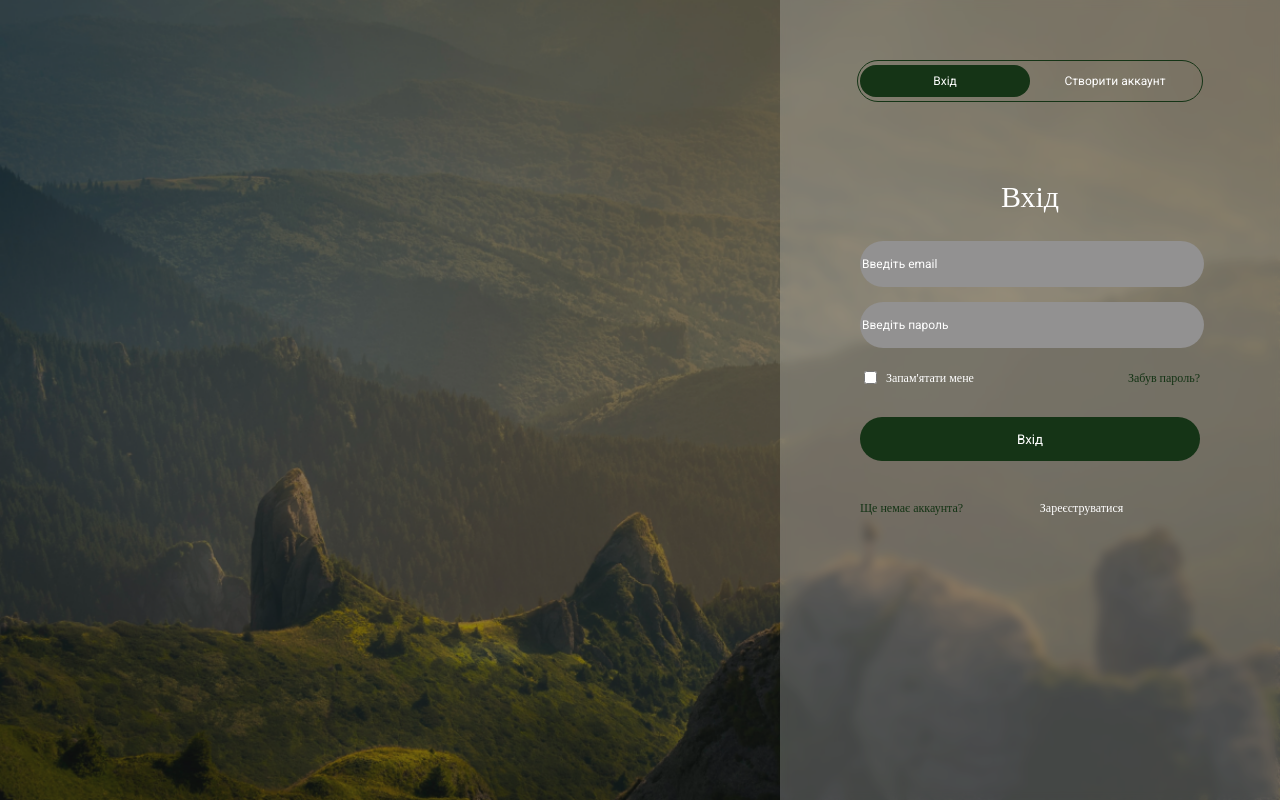
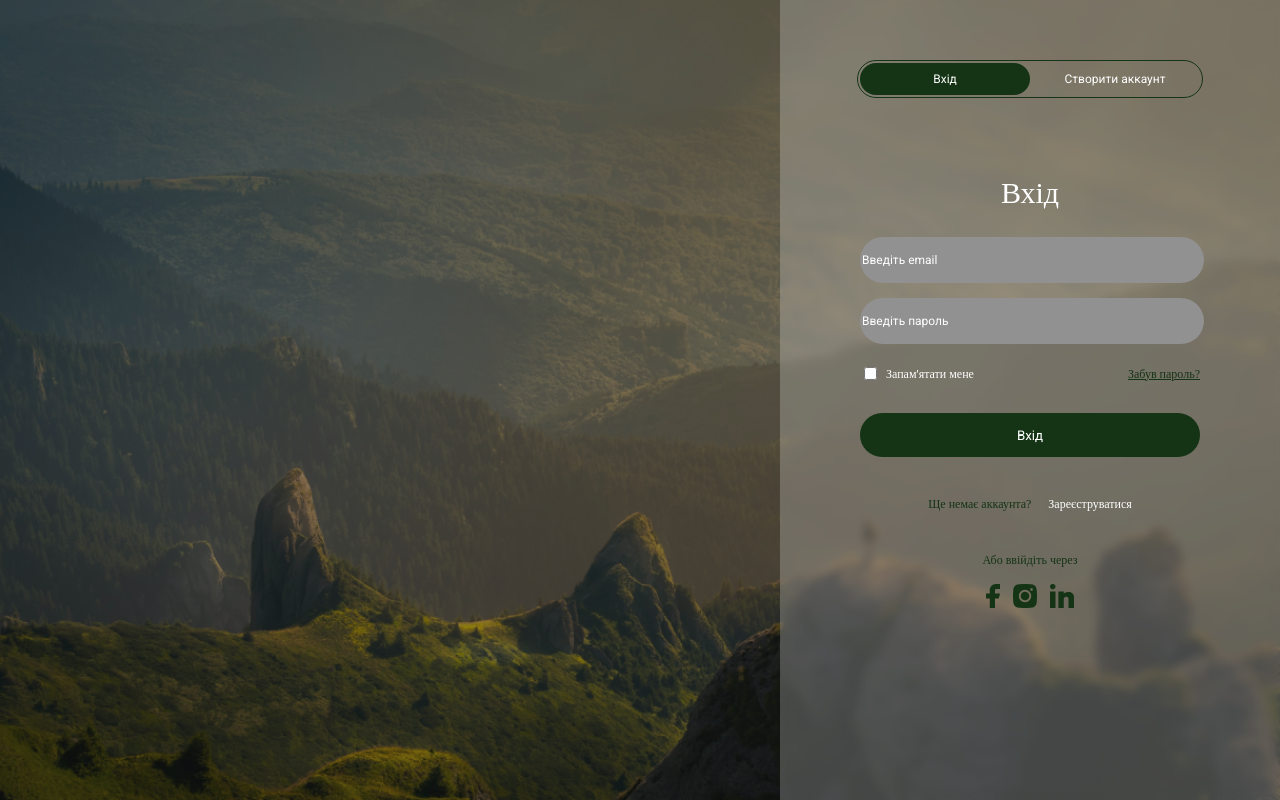
Before and after one commit to StassII/topsite, a plain HTML site: page index.html in a window 1280 px wide. Drawn offline with Linux system fonts and the light colour scheme.

Commit message:
Final Yra

```diff
--- a/index.html
+++ b/index.html
@@ -34,9 +34,16 @@
     </div>
         <div class="Acc">
             <a class="accLink" href="#">Ще немає аккаунта?</a>
-            <p class="Reg">Зареєструватися</p>
+            <a class="Reg">Зареєструватися</a>
         </div>
+        <div class="exit">
+            <a class="exitA" href="#">Або ввійдіть через</a>
+        </div>
+       <div class="imgs">
+        <img class="imG" src="Vector.png" alt="">
+        <img class="imG" src="Vector (1).png" alt="">
+        <img class="imG" src="Vector (2).png" alt="">
+       </div>
     </div>
-
 </body>
 </html>
--- a/style.css
+++ b/style.css
@@ -22,7 +22,8 @@ body{
     border: 1px solid #153416;
     border-radius: 30px;
     margin: 60px auto 80px auto;
-    padding: 2px;
+    justify-content: center;
+    padding: 0 2px;
     display: flex;
     align-items: center;
 }
@@ -91,7 +92,6 @@ body{
     cursor: pointer;
     color: #153416;
     font-size: 12px;
-    text-decoration: none;
 }
 .entry{
     display: flex;
@@ -110,8 +110,9 @@ body{
     width: 340px;
     display: flex;
     margin: 30px auto 40px auto;
-    flex-direction: row;
+    justify-content: center;
     font-size: 12px;
+    column-gap: 17px;
     line-height: 14px;
     padding: 2px auto;
 }
@@ -125,7 +126,6 @@ body{
     text-align: center;
 }
 .Reg{
-    margin: 0 auto;
     color: white;
     font-weight: 400;
     font-size: 12px;
@@ -134,3 +134,19 @@ body{
     display: flex;
     justify-content: center;
 }
+.exit{
+    cursor: pointer;
+    text-align: center;
+}
+.exitA{
+    text-decoration: none;
+    font-size: 12px;
+    line-height: 14px;
+    color: #153416;;
+}
+.imgs{
+    justify-content: center;
+    column-gap: 13px;
+    display: flex;
+    margin: 17px 0;
+}
```
Also changed, not shown: Vector (1).png (added), Vector (2).png (added), Vector.png (added).
